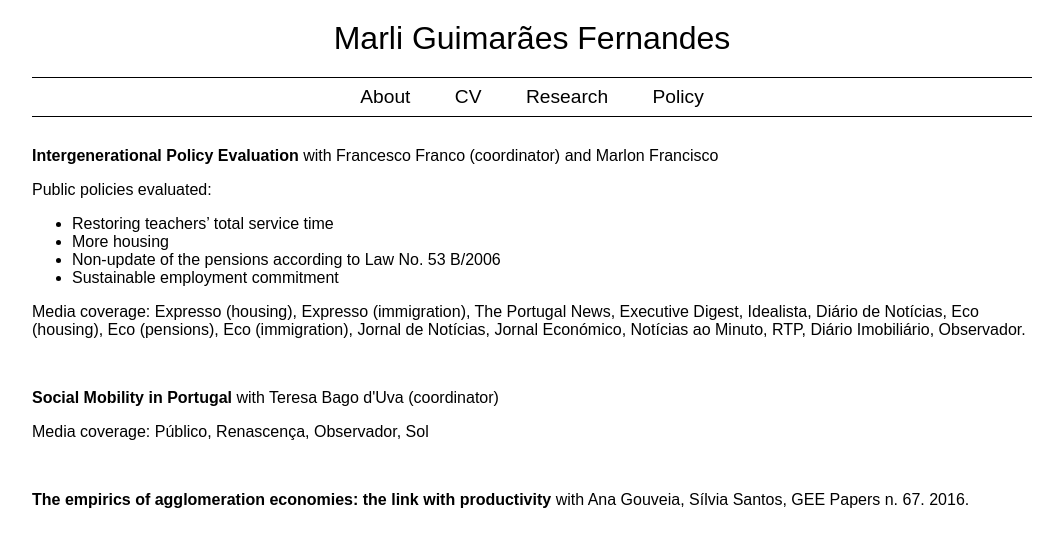
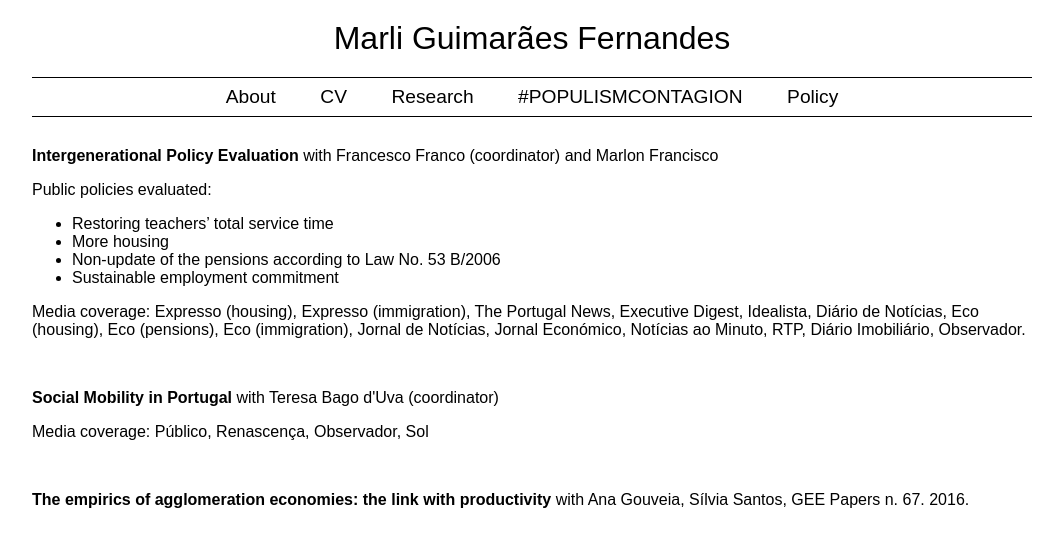
Before and after one commit to marlifernandes/marlifernandes.github.io, a plain HTML site: page policy.html in a window 1280 px wide. Shown: the whole page, without its empty margins (108-1164 px from the left). Drawn offline with Linux system fonts and the light colour scheme.

Commit message:
Update policy.html

```diff
--- a/policy.html
+++ b/policy.html
@@ -88,6 +88,7 @@
         <a href="https://marlifernandes.github.io/">About</a>
         <a href="https://marlifernandes.github.io/CV/CV_MarliFernandes.pdf">CV</a>
         <a href="https://marlifernandes.github.io/research">Research</a>
+        <a href="https://marlifernandes.github.io/msca">#POPULISMCONTAGION</a>
         <a href="https://marlifernandes.github.io/policy">Policy</a>
     </div>
 
```
